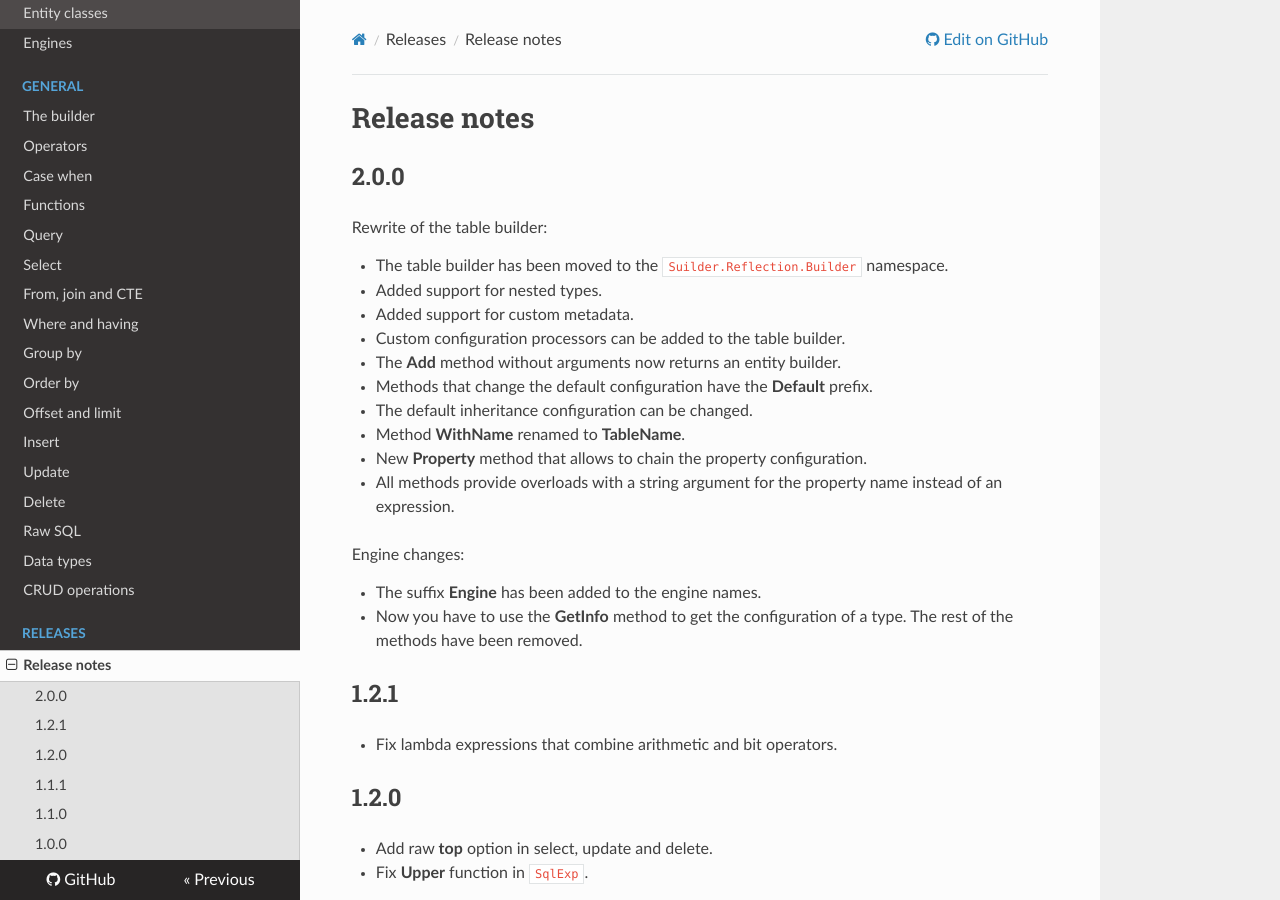
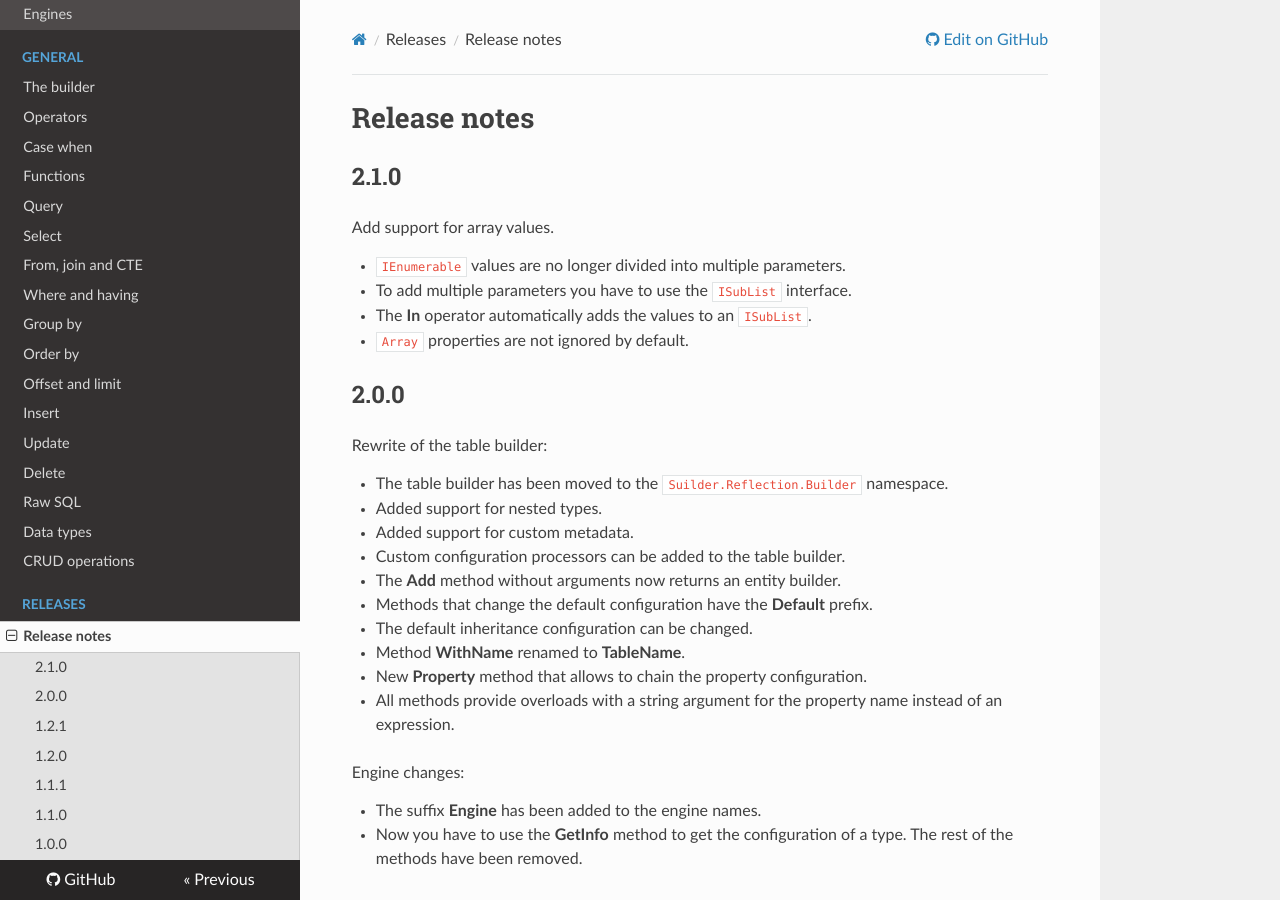
Before and after one commit to Ropticus/Suilder-docs, an MkDocs documentation site: the page built from docs/releases/releases-notes.md, in a window 1280 px wide and 900 px high. Built offline with MkDocs 1.6.1, drawn with Linux system fonts in a browser that asks for light colours; nearby versions of some CDN libraries.

Commit message:
Release notes 2.1.0

```diff
--- a/docs/releases/releases-notes.md
+++ b/docs/releases/releases-notes.md
@@ -1,4 +1,12 @@
 # Release notes
+
+## 2.1.0
+Add support for array values.
+
+* `IEnumerable` values are no longer divided into multiple parameters.
+* To add multiple parameters you have to use the `ISubList` interface.
+* The **In** operator automatically adds the values to an `ISubList`.
+* `Array` properties are not ignored by default.
 
 ## 2.0.0
 Rewrite of the table builder:
```
Also changed, not shown: docs/configuration/entity-classes.md (+4 -1 lines), docs/general/raw-sql.md (+3 -0 lines).
